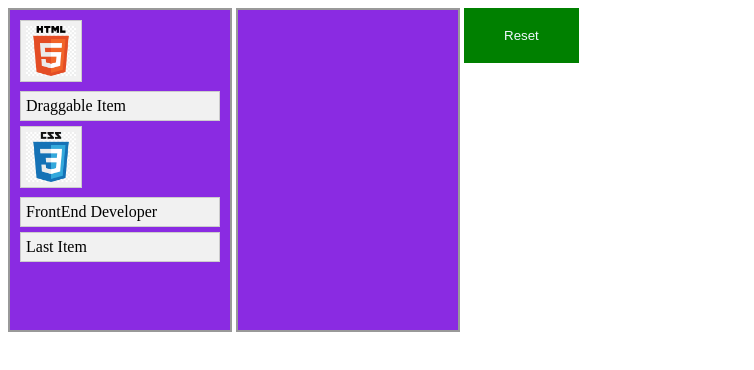
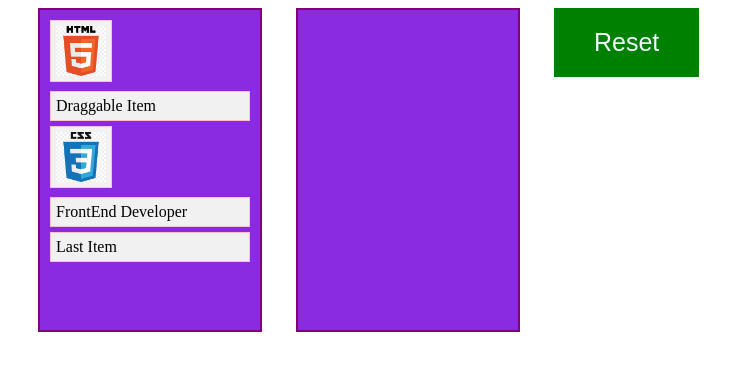
Before and after one commit to Harikakashraju/internship2, a plain HTML site: page index.html in a window 1280 px wide. Shown: the whole page, without its empty margins (0-754 px from the left). Drawn offline with Linux system fonts and the light colour scheme.

Commit message:
made some style

```diff
--- a/style.css
+++ b/style.css
@@ -2,15 +2,16 @@
     width: 200px;
     height: 300px;
     background-color:blueviolet;
-    border: 2px solid #999;
+    border: 2px solid purple;
     padding: 10px;
     display: inline-block;
     vertical-align: top;
+    margin-left: 30px;
   }
 
   .item {
     background-color: #f1f1f1;
-    border: 1px solid #ccc;
+    border: 1px solid  pink;
     padding: 5px;
     margin-bottom: 5px;
     cursor: move;
@@ -20,6 +21,8 @@
     background-color: green;
     color: aliceblue;
     border: none;
+    font-size: 25px;
+    margin-left: 30px;
   }
   .item.dragging {
     opacity: 0.5;
```
